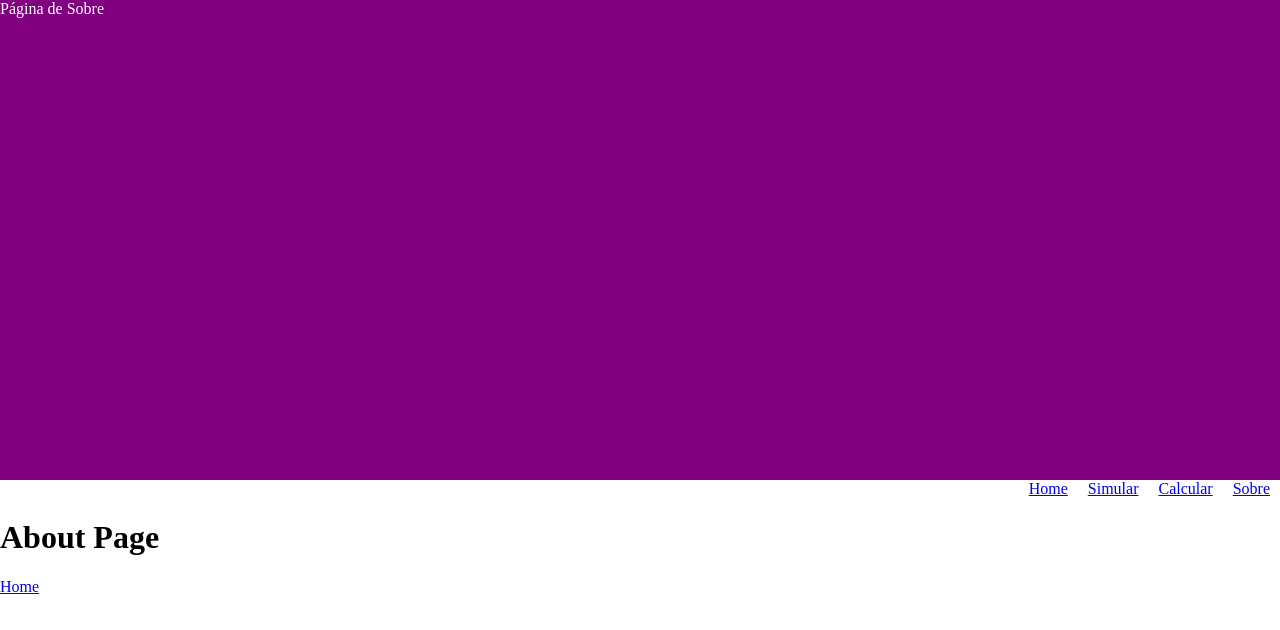
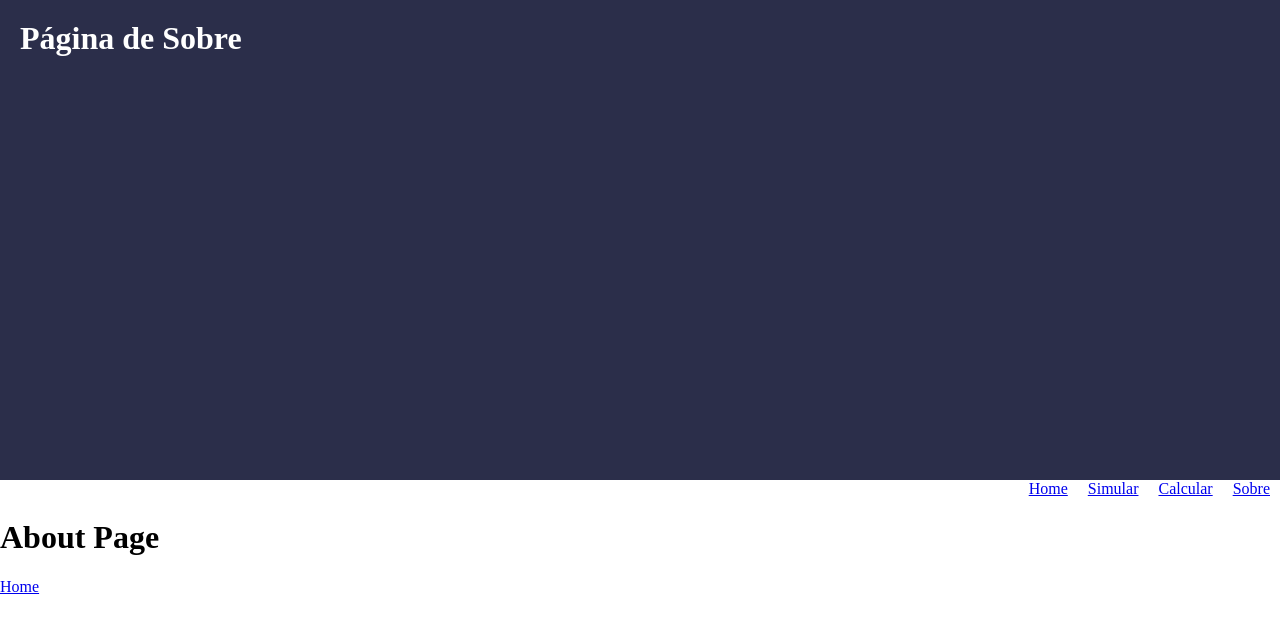
Before and after one commit to joaovictornsv/simulasisu, a Next.js app: page /about in a window 1280 px wide. Shown: the top 630 px of the page. Built offline with nearby package versions, Linux system fonts and the light colour scheme.

Commit message:
Alterando a cor do header

```diff
--- a/src/components/Header/index.js
+++ b/src/components/Header/index.js
@@ -1,13 +1,15 @@
 import React, { useContext } from 'react'
 import { SisuContext } from '../../contexts/SisuContenxt'
-import { HeaderBase } from './styles'
+import { HeaderBase, HeaderTitle } from './styles'
 
 const Header = () => {
   const { headerText } = useContext(SisuContext)
 
   return (
     <HeaderBase>
-      { headerText }
+      <HeaderTitle>
+        { headerText}
+      </HeaderTitle>
     </HeaderBase>
   )
 }
--- a/src/components/Header/styles.js
+++ b/src/components/Header/styles.js
@@ -1,8 +1,14 @@
 import styled from 'styled-components'
 
 export const HeaderBase = styled.header`
-  background-color: purple;
+  background-color: #2b2e4a;
   height: 60vh;
   width: 100%;
   color: white;
+
 `
+export const HeaderTitle = styled.h1`
+  margin: 0;
+  padding: 20px;
+
+`
```
